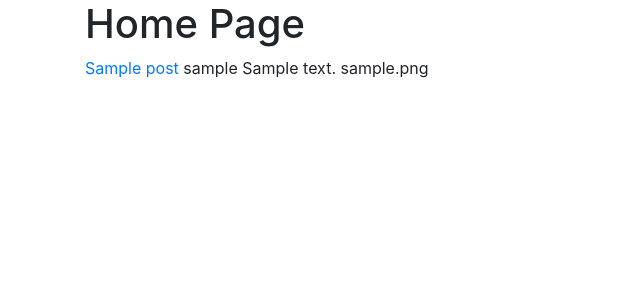
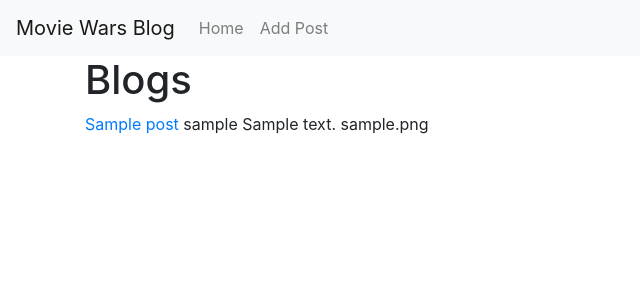
Before and after one commit to ConorBevan/MovieWarsBlog, a Django app: page / in a window 1280 px wide. Shown: the top 300 px of the page, without its empty margins (0-640 px from the left). Run offline with Django 3.2, Linux system fonts and the light colour scheme; tables that the repository leaves empty hold one stand-in row (values such as "Sample post"); some libraries are stand-ins or nearby versions.

Commit message:
added some bootstrap tp my webpage

```diff
--- a/templates/about.html
+++ b/templates/about.html
@@ -1,4 +1,4 @@
-{% extends "base.html" %}
+{% extends 'base.html' %}
 
 {% block content %}
 
--- a/templates/base.html
+++ b/templates/base.html
@@ -9,9 +9,28 @@
     <meta name="viewport" content="width=device-width, initial-scale=1, shrink-to-fit=no">
     <!-- Bootstrap CSS -->
     <link rel="stylesheet" href="https://cdn.jsdelivr.net/npm/bootstrap@4.0.0/dist/css/bootstrap.min.css" integrity="sha384-Gn5384xqQ1aoWXA+058RXPxPg6fy4IWvTNh0E263XmFcJlSAwiGgFAW/dAiS6JXm" crossorigin="anonymous">
-    <title>Movie Wars Blog</title>
+    <title>{% block title %}MovieWarsBlog{% endblock %}</title>
 </head>
 <body>
+
+    <nav class="navbar navbar-expand-lg navbar-light bg-light">
+        <a class="navbar-brand" href="{% url 'home' %}">Movie Wars Blog</a>
+        <button class="navbar-toggler" type="button" data-toggle="collapse" data-target="#navbarSupportedContent" aria-controls="navbarSupportedContent" aria-expanded="false" aria-label="Toggle navigation">
+          <span class="navbar-toggler-icon"></span>
+        </button>
+
+        <div class="collapse navbar-collapse" id="navbarSupportedContent">
+          <ul class="navbar-nav mr-auto">
+            <li class="nav-item">
+              <a class="nav-link" href="{% url 'home' %}">Home</a>
+            </li>
+            <li class="nav-item">
+              <a class="nav-link" href="#">Add Post</a>
+            </li>
+          </ul>
+        </div>
+      </nav>
+
     <div class="container">
         {% block content %}
         {% endblock %}
--- a/templates/blog_details.html
+++ b/templates/blog_details.html
@@ -1,4 +1,5 @@
-{% extends "base.html" %}
+{% extends 'base.html' %}
+{% block title %}Blog Post{% endblock %}
 
 {% block content %}
 
--- a/templates/home.html
+++ b/templates/home.html
@@ -1,8 +1,8 @@
-{% extends "base.html" %}
+{% extends 'base.html' %}
 
 {% block content %}
 
-    <h1>Home Page</h1>
+<h1>Blogs</h1>
 
 {% for post in object_list %}
     <a href="{% url 'blog-detail' post.pk %}">{{ post.title }}</a>
@@ -11,4 +11,5 @@
     {{ post.featured_image }}
 {% endfor %}
 
+
 {% endblock%}
```
Lines whose indentation alone changed are shown as unchanged.
